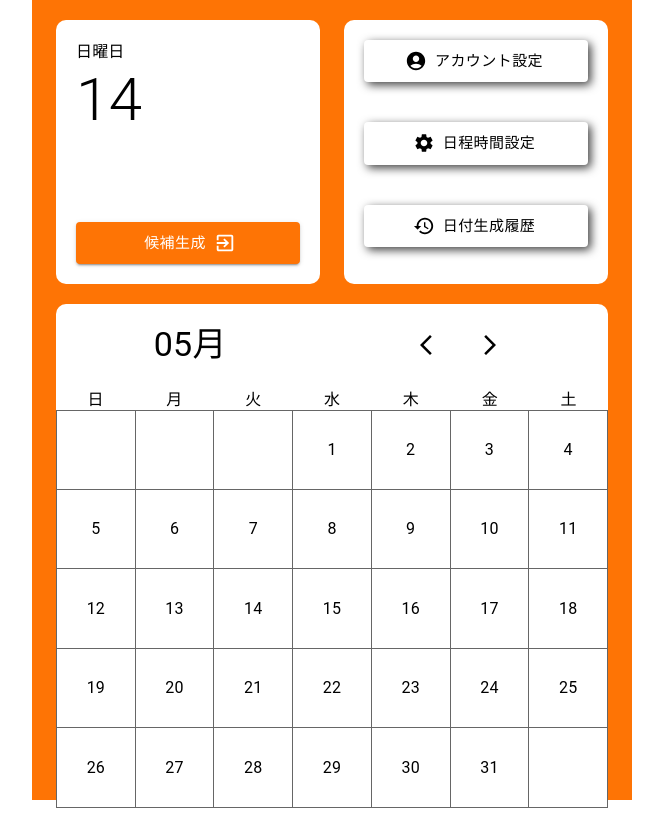
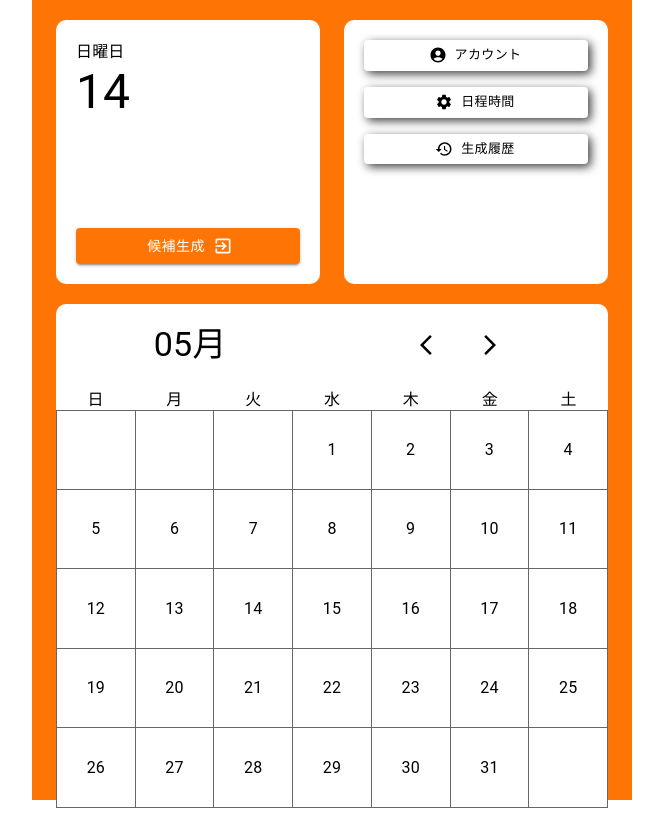
Before and after one commit to Yuma-Satake/career-sync, a React (Vite) app: page / in a window 1280 px wide. Shown: the whole page, without its empty margins (308-971 px from the left). Built offline with nearby package versions, Linux system fonts and the light colour scheme.

Commit message:
デザインの変更

```diff
--- a/src/pages/top/TopPage.tsx
+++ b/src/pages/top/TopPage.tsx
@@ -39,11 +39,11 @@ export const TopPage: FC = () => {
         >
           <Box>
             <Typography>日曜日</Typography>
-            <Typography variant="h2">14</Typography>
+            <Typography variant="h3">14</Typography>
           </Box>
           <Button
             variant="contained"
-            size="large"
+            size="medium"
             endIcon={<ExitToAppIcon />}
             onClick={() => {
               router('/generate-plans');
@@ -65,11 +65,11 @@ export const TopPage: FC = () => {
             borderRadius: '10px',
             padding: '20px',
           }}
-          spacing={5}
+          spacing={2}
         >
           <Button
             variant="text"
-            size="large"
+            size="small"
             startIcon={<AccountCircleIcon />}
             onClick={() => {
               router('/auth');
@@ -80,11 +80,11 @@ export const TopPage: FC = () => {
               boxShadow: '3px 3px 10px 0px rgba(0,0,0,0.75)',
             }}
           >
-            アカウント設定
+            アカウント
           </Button>
           <Button
             variant="text"
-            size="large"
+            size="small"
             startIcon={<SettingsIcon />}
             onClick={() => {
               router('/plans');
@@ -95,11 +95,11 @@ export const TopPage: FC = () => {
               boxShadow: '3px 3px 10px 0px rgba(0,0,0,0.75)',
             }}
           >
-            日程時間設定
+            日程時間
           </Button>
           <Button
             variant="text"
-            size="large"
+            size="small"
             startIcon={<HistoryIcon />}
             onClick={() => {
               router('/history');
@@ -110,7 +110,7 @@ export const TopPage: FC = () => {
               boxShadow: '3px 3px 10px 0px rgba(0,0,0,0.75)',
             }}
           >
-            日付生成履歴
+            生成履歴
           </Button>
         </Stack>
       </Stack>
```
